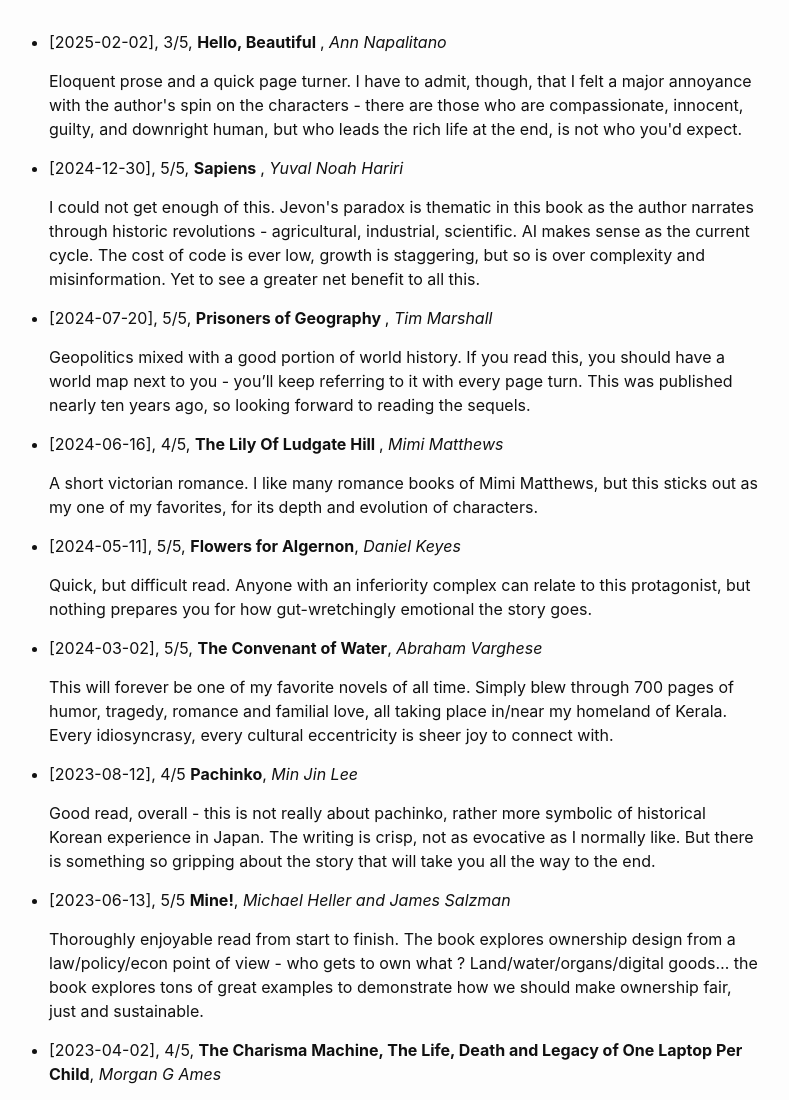
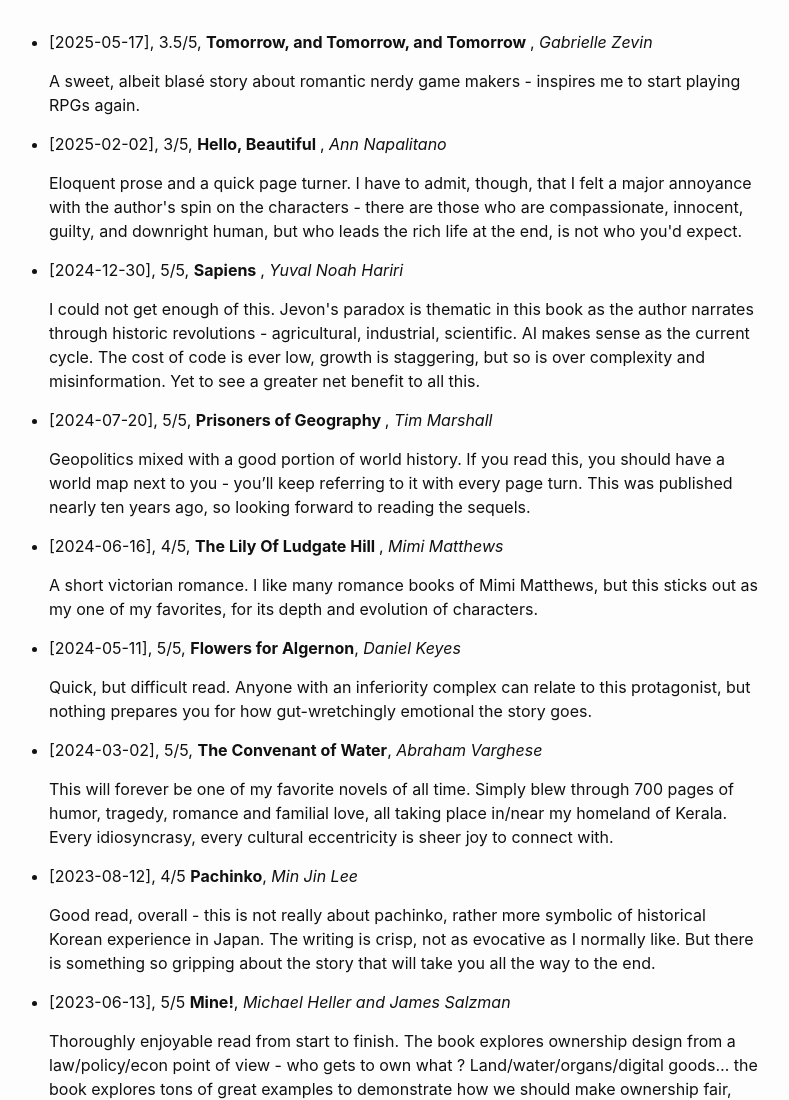
Before and after one commit to majacob/majacob.github.io, a plain HTML site: page posts/book-log.html in a window 1280 px wide. Shown: the top 1100 px of the page, without its empty margins (251-1040 px from the left). Drawn offline with Linux system fonts and the light colour scheme.

Commit message:
Update book-log.html

```diff
--- a/posts/book-log.html
+++ b/posts/book-log.html
@@ -26,6 +26,12 @@
       <div class="wrapper">
         <ul>
 
+  <li>
+    <p> [2025-05-17], 3.5/5, <strong> Tomorrow, and Tomorrow, and Tomorrow </strong>, <em>Gabrielle Zevin</em> </p>
+   <p>
+   A sweet, albeit blas&eacute; story about romantic nerdy game makers - inspires me to start playing RPGs again.
+</p>
+ </li>
  <li>
     <p> [2025-02-02], 3/5, <strong> Hello, Beautiful </strong>, <em>Ann Napalitano</em> </p>
    <p>
```
